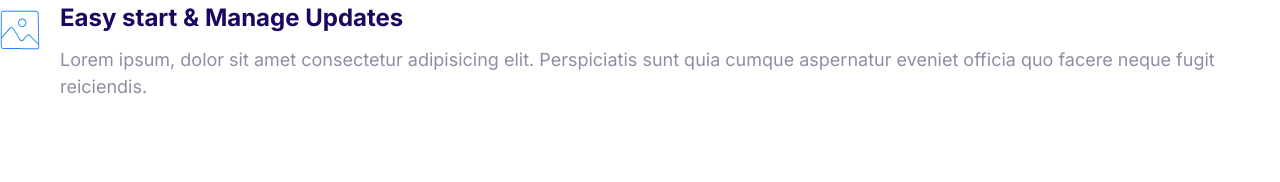
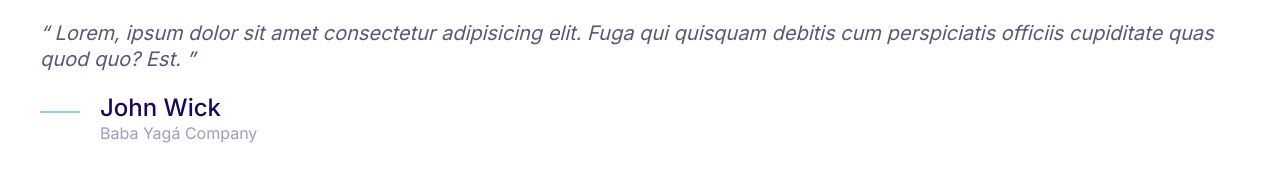
Before and after one commit to Ari-Orozco/moshified, a plain HTML site: page index.html in a window 1280 px wide. Drawn offline with Linux system fonts and the light colour scheme.

Commit message:
Define quotes

```diff
--- a/css/styles.css
+++ b/css/styles.css
@@ -5,6 +5,7 @@
   --color-heading: #1b0760;
   --color-body: #918ca4;
   --color-border: #ccc;
+  --color-body-darker: #5c5577;
   --border-radius: 30px;
 }
 
@@ -374,3 +375,51 @@ a {
 .media__image {
   margin-top: 1rem;
 }
+
+/* Quotes */
+.quote {
+  font-size: 3rem;
+  font-style: italic;
+  color: var(--color-body-darker);
+  line-height: 1.3;
+}
+
+.quote__text::before {
+  content: open-quote;
+}
+
+.quote__text::after {
+  content: close-quote;
+}
+
+.quote__author {
+  font-size: 3rem;
+  font-weight: 500;
+  font-style: normal;
+  margin-bottom: 0;
+}
+
+.quote__organization {
+  color: var(--color-heading);
+  opacity: 0.4;
+  font-size: 2rem;
+  font-style: normal;
+}
+
+.quote__line {
+  position: relative;
+  bottom: 10px;
+}
+
+@media screen and (min-width: 1024px) {
+  .quote {
+    font-size: 2rem;
+  }
+  .quote__author {
+    font-size: 2.4rem;
+  }
+
+  .quote__organization {
+    font-size: 1.6rem;
+  }
+}
--- a/index.html
+++ b/index.html
@@ -14,20 +14,25 @@
     <title>Web Page</title>
   </head>
   <body>
+    <blockquote class="quote">
+      <p class="quote__text">
+        Lorem, ipsum dolor sit amet consectetur adipisicing elit. Fuga qui
+        quisquam debitis cum perspiciatis officiis cupiditate quas quod quo?
+        Est.
+      </p>
+      <footer>
         <div class="media">
           <div class="media__image">
-        <svg class="icon icon--primary">
-          <use xlink:href="images/sprite.svg#snap"></use>
+            <svg class="icon icon--primary quote__line">
+              <use xlink:href="images/sprite.svg#line"></use>
             </svg>
           </div>
           <div class="media__body">
-        <h3 class="media__title">Easy start & Manage Updates</h3>
-        <p>
-          Lorem ipsum, dolor sit amet consectetur adipisicing elit. Perspiciatis
-          sunt quia cumque aspernatur eveniet officia quo facere neque fugit
-          reiciendis.
-        </p>
+            <h3 class="media__title quote__author">John Wick</h3>
+            <p class="quote__organization">Baba Yagá Company</p>
           </div>
         </div>
+      </footer>
+    </blockquote>
   </body>
 </html>
```
Also changed, not shown: components/media.html (added, +15 -0 lines), images/testimonial.jpeg (added). Lines whose indentation alone changed are shown as unchanged.
